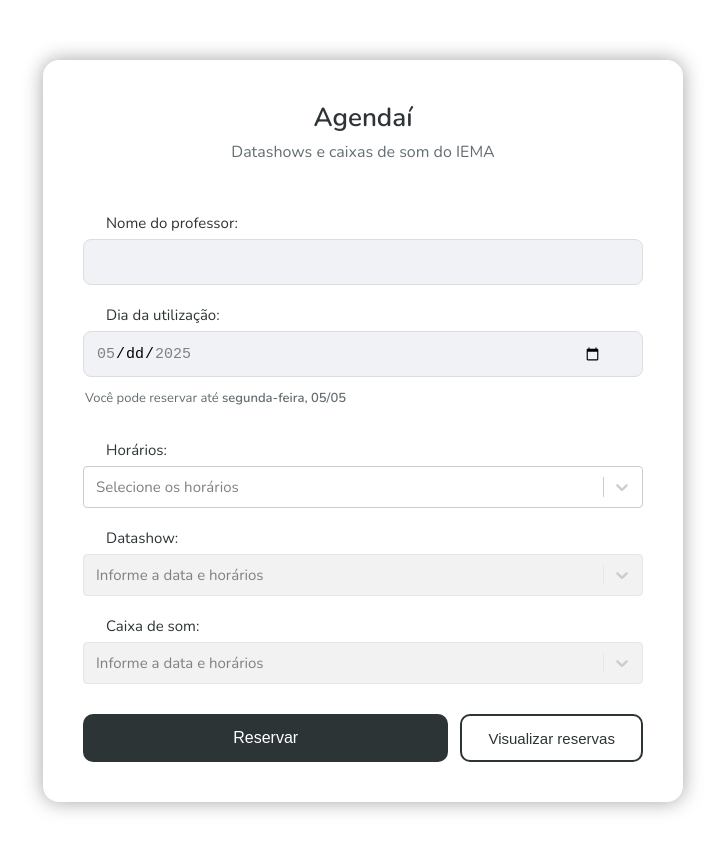
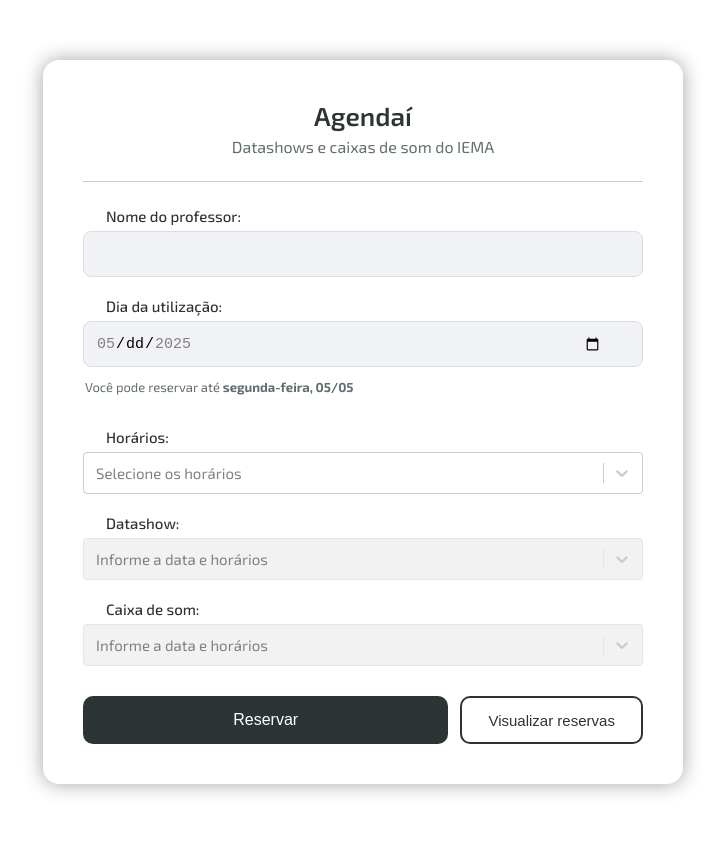
Before and after one commit to coder-gabrielsantos/agendai-client, a React (Vite) app: page / in a window 1280 px wide. Shown: the top 852 px of the page, without its empty margins (277-1002 px from the left). Built offline with nearby package versions, Linux system fonts and the light colour scheme; some icons are missing.

Commit message:
feat: replace loading text with animated spinner

```diff
--- a/src/components/ReservationForm.jsx
+++ b/src/components/ReservationForm.jsx
@@ -31,6 +31,7 @@ function ReservationForm() {
 
   const [availableDatashows, setAvailableDatashows] = useState([]);
   const [availableSpeakers, setAvailableSpeakers] = useState([]);
+  const [isLoadingResources, setIsLoadingResources] = useState(false);
   const [errorMessage, setErrorMessage] = useState("");
   const [successMessage, setSuccessMessage] = useState("");
   const dateInputRef = useRef(null);
@@ -87,11 +88,18 @@ function ReservationForm() {
   const handleResourceFocus = async () => {
     if (form.timeslot.length === 0 || !form.date) return;
 
-    const times = form.timeslot.map((opt) => opt.value);
-    const { datashows, speakers } = await getAvailableResources(form.date, times);
+    setIsLoadingResources(true);
 
-    setAvailableDatashows(datashows);
-    setAvailableSpeakers(speakers);
+    try {
+      const times = form.timeslot.map((opt) => opt.value);
+      const { datashows, speakers } = await getAvailableResources(form.date, times);
+      setAvailableDatashows(datashows);
+      setAvailableSpeakers(speakers);
+    } catch (err) {
+      console.error("Erro ao carregar recursos: ", err);
+    } finally {
+      setIsLoadingResources(false);
+    }
   };
 
   const handleSubmit = async (e) => {
@@ -207,6 +215,7 @@ function ReservationForm() {
           <Select
               isDisabled={isDateAndTimeslotNotInformed}
               isSearchable={false}
+              isLoading={isLoadingResources}
               name="datashow"
               options={availableDatashows.map((d) => ({ value: d, label: d }))}
               value={form.datashow}
@@ -232,6 +241,7 @@ function ReservationForm() {
           <Select
               isDisabled={isDateAndTimeslotNotInformed}
               isSearchable={false}
+              isLoading={isLoadingResources}
               name="speaker"
               options={availableSpeakers.map((s) => ({ value: s, label: s }))}
               value={form.speaker}
--- a/src/components/ReservationsPage.jsx
+++ b/src/components/ReservationsPage.jsx
@@ -58,7 +58,7 @@ function ReservationsPage() {
         + Fazer nova reserva
       </button>
       {loading ? (
-          <p style={{ textAlign: "center", color: "#636e72" }}>Carregando reservas...</p>
+          <div className="loader" />
       ) : (
           <div className="res-list">
             {currentReservations.length === 0 ? (
--- a/src/styles.css
+++ b/src/styles.css
@@ -1,11 +1,11 @@
-@import url("https://fonts.googleapis.com/css2?family=Nunito:wght@400;600&family=Roboto+Mono&display=swap");
+@import url('https://fonts.googleapis.com/css2?family=Exo+2:ital,wght@0,100..900;1,100..900&display=swap');
 
 html {
     background-color: #ffffff;
 }
 
 body {
-    font-family: "Nunito", sans-serif;
+    font-family: "Exo 2", sans-serif;
     margin: 0;
     padding: 0;
 }
@@ -75,9 +75,11 @@ body {
 
 .subtitle,
 .res-subtitle {
+    border-bottom: 1px solid rgba(0, 0, 0, 0.2);
     color: #636e72;
     font-size: 16px;
-    margin: 6px 0 50px;
+    margin: 6px 0 25px;
+    padding-bottom: 25px;
     text-align: center;
 }
 
@@ -158,6 +160,24 @@ body {
 
 .back-button:hover {
     background-color: #636e72;
+}
+
+.loader {
+    animation: spin .8s linear infinite;
+    border-top: 2px solid rgb(4, 4, 4);
+    border-radius: 50%;
+    margin: 40px auto;
+    width: 24px;
+    height: 24px;
+}
+
+@keyframes spin {
+    0% {
+        transform: rotate(0deg);
+    }
+    100% {
+        transform: rotate(360deg);
+    }
 }
 
 /* ========================
```
